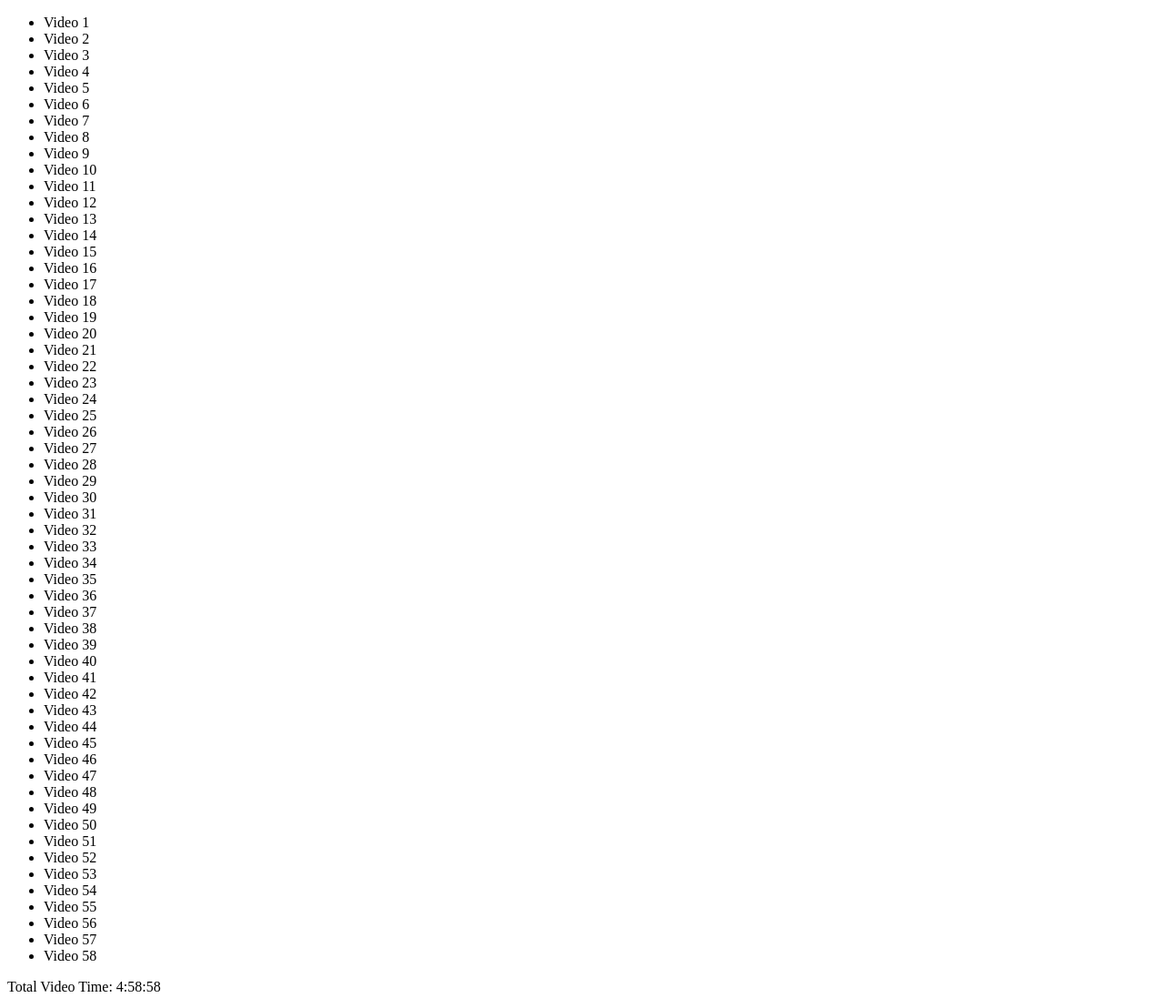
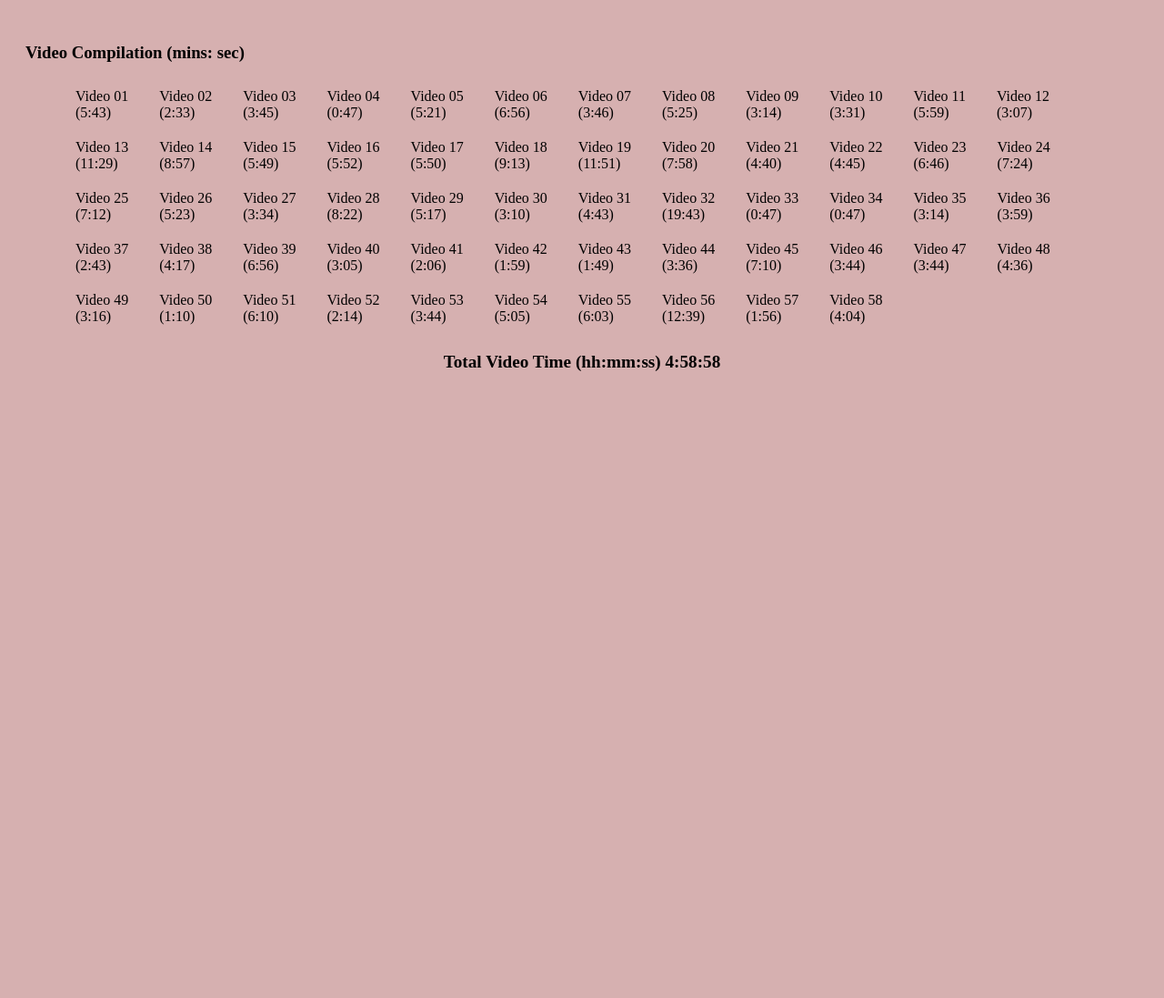
Before and after one commit to chrissythebuilder/Adding-withReduce, a plain HTML site: page index.html in a window 1280 px wide. Shown: the whole page at 91% size. After the commit the page ends 800 px from the top, so only its background shows below. Drawn offline with Linux system fonts and the light colour scheme.

Commit message:
styling added

```diff
--- a/index.html
+++ b/index.html
@@ -5,184 +5,205 @@
   <title>Videos</title>
 </head>
 <body>
+  <style>
+      body {
+          background: rgb(214, 176, 176);
+          padding: 20px;
+      }
+      li {
+          margin: 10px 15px;
+          list-style-type: none;
+          display: inline-block;
+          text-align: justify;
+      }
+
+      p {
+          font-weight: 800;
+          font-size: 120%;
+          text-align: center;
+      }
+  </style>
+
+  <h3> Video Compilation (mins: sec) </h3>
   <ul class="videos">
     <li data-time="5:43">
-      Video 1
+      Video 01 <br /> (5:43)
     </li>
     <li data-time="2:33">
-      Video 2
+      Video 02 <br /> (2:33)
     </li>
     <li data-time="3:45">
-      Video 3
+      Video 03 <br /> (3:45)
     </li>
     <li data-time="0:47">
-      Video 4
+      Video 04 <br /> (0:47)
     </li>
     <li data-time="5:21">
-      Video 5
+      Video 05 <br /> (5:21)
     </li>
     <li data-time="6:56">
-      Video 6
+      Video 06 <br /> (6:56)
     </li>
     <li data-time="3:46">
-      Video 7
+      Video 07 <br /> (3:46)
     </li>
     <li data-time="5:25">
-      Video 8
+      Video 08 <br /> (5:25)
     </li>
     <li data-time="3:14">
-      Video 9
+      Video 09 <br /> (3:14)
     </li>
     <li data-time="3:31">
-      Video 10
+      Video 10 <br /> (3:31)
     </li>
     <li data-time="5:59">
-      Video 11
+      Video 11 <br /> (5:59)
     </li>
     <li data-time="3:07">
-      Video 12
+      Video 12 <br /> (3:07)
     </li>
     <li data-time="11:29">
-      Video 13
+      Video 13 <br /> (11:29)
     </li>
     <li data-time="8:57">
-      Video 14
+      Video 14 <br /> (8:57)
     </li>
     <li data-time="5:49">
-      Video 15
+      Video 15 <br /> (5:49)
     </li>
     <li data-time="5:52">
-      Video 16
+      Video 16 <br /> (5:52)
     </li>
     <li data-time="5:50">
-      Video 17
+      Video 17 <br /> (5:50)
     </li>
     <li data-time="9:13">
-      Video 18
+      Video 18 <br /> (9:13)
     </li>
     <li data-time="11:51">
-      Video 19
+      Video 19 <br /> (11:51)
     </li>
     <li data-time="7:58">
-      Video 20
+      Video 20 <br /> (7:58)
     </li>
     <li data-time="4:40">
-      Video 21
+      Video 21 <br /> (4:40)
     </li>
     <li data-time="4:45">
-      Video 22
+      Video 22 <br /> (4:45)
     </li>
     <li data-time="6:46">
-      Video 23
+      Video 23 <br /> (6:46)
     </li>
     <li data-time="7:24">
-      Video 24
+      Video 24 <br /> (7:24)
     </li>
     <li data-time="7:12">
-      Video 25
+      Video 25 <br /> (7:12)
     </li>
     <li data-time="5:23">
-      Video 26
+      Video 26 <br /> (5:23)
     </li>
     <li data-time="3:34">
-      Video 27
+      Video 27 <br /> (3:34)
     </li>
     <li data-time="8:22">
-      Video 28
+      Video 28 <br /> (8:22)
     </li>
     <li data-time="5:17">
-      Video 29
+      Video 29 <br /> (5:17)
     </li>
     <li data-time="3:10">
-      Video 30
+      Video 30 <br /> (3:10)
     </li>
     <li data-time="4:43">
-      Video 31
+      Video 31 <br /> (4:43)
     </li>
     <li data-time="19:43">
-      Video 32
+      Video 32 <br /> (19:43)
     </li>
     <li data-time="0:47">
-      Video 33
+      Video 33 <br /> (0:47)
     </li>
     <li data-time="0:47">
-      Video 34
+      Video 34 <br /> (0:47)
     </li>
     <li data-time="3:14">
-      Video 35
+      Video 35 <br /> (3:14)
     </li>
     <li data-time="3:59">
-      Video 36
+      Video 36 <br /> (3:59)
     </li>
     <li data-time="2:43">
-      Video 37
+      Video 37 <br /> (2:43)
     </li>
     <li data-time="4:17">
-      Video 38
+      Video 38 <br /> (4:17)
     </li>
     <li data-time="6:56">
-      Video 39
+      Video 39 <br /> (6:56)
     </li>
     <li data-time="3:05">
-      Video 40
+      Video 40 <br /> (3:05)
     </li>
     <li data-time="2:06">
-      Video 41
+      Video 41 <br /> (2:06)
     </li>
     <li data-time="1:59">
-      Video 42
+      Video 42 <br /> (1:59)
     </li>
     <li data-time="1:49">
-      Video 43
+      Video 43 <br /> (1:49)
     </li>
     <li data-time="3:36">
-      Video 44
+      Video 44 <br /> (3:36)
     </li>
     <li data-time="7:10">
-      Video 45
+      Video 45 <br /> (7:10)
     </li>
     <li data-time="3:44">
-      Video 46
+      Video 46 <br /> (3:44)
     </li>
     <li data-time="3:44">
-      Video 47
+      Video 47 <br /> (3:44)
     </li>
     <li data-time="4:36">
-      Video 48
+      Video 48 <br /> (4:36)
     </li>
     <li data-time="3:16">
-      Video 49
+      Video 49 <br /> (3:16)
     </li>
     <li data-time="1:10">
-      Video 50
+      Video 50 <br /> (1:10)
     </li>
     <li data-time="6:10">
-      Video 51
+      Video 51 <br /> (6:10)
     </li>
     <li data-time="2:14">
-      Video 52
+      Video 52 <br /> (2:14)
     </li>
     <li data-time="3:44">
-      Video 53
+      Video 53 <br /> (3:44)
     </li>
     <li data-time="5:05">
-      Video 54
+      Video 54 <br /> (5:05)
     </li>
     <li data-time="6:03">
-      Video 55
+      Video 55 <br /> (6:03)
     </li>
     <li data-time="12:39">
-      Video 56
+      Video 56 <br /> (12:39)
     </li>
     <li data-time="1:56">
-      Video 57
+      Video 57 <br /> (1:56)
     </li>
     <li data-time="4:04">
-      Video 58
+      Video 58 <br /> (4:04)
     </li>
   </ul>
 
-  <p> Total Video Time: <span id = "time"> </span></p>
+  <p id = "total-time"> Total Video Time (hh:mm:ss) <span id = "time"> </span> <br /> </p>
+
 <script>
 
     const timeNodes = [...document.querySelectorAll("[data-time]")];
```
